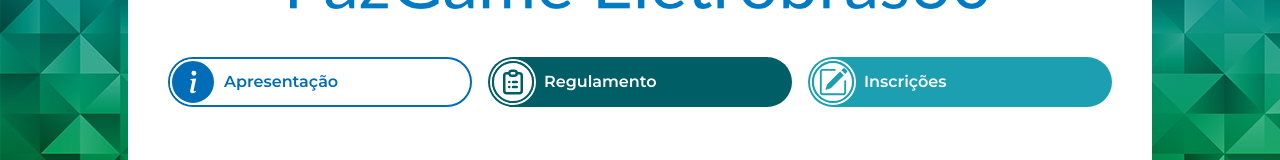
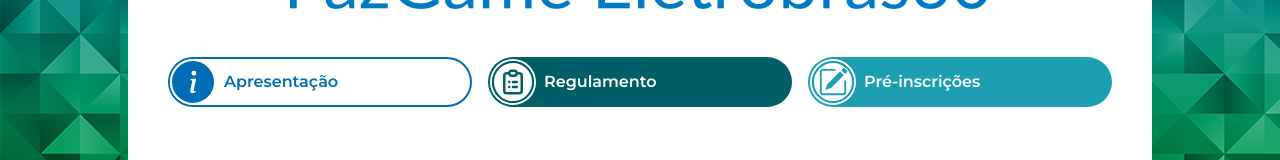
Before and after one commit to dsoaress/desafio, a Next.js app: page / in a window 1280 px wide. Shown: the part 207-367 px from the top of the page. Built offline with nearby package versions, Linux system fonts and the light colour scheme; no server answers; what supertokens-auth-react would draw is missing.

Commit message:
change link

```diff
--- a/_data/footer.ts
+++ b/_data/footer.ts
@@ -34,8 +34,8 @@
         isActive: true
       },
       {
-        title: 'Inscrições',
-        url: '/inscricoes',
+        title: 'Pré-inscrições',
+        url: '/pre-inscricoes',
         isActive: true
       },
       {
--- a/_data/nav.ts
+++ b/_data/nav.ts
@@ -18,8 +18,8 @@
     color: '#005e67'
   },
   {
-    title: 'Inscrições',
-    url: '/inscricoes',
+    title: 'Pré-inscrições',
+    url: '/pre-inscricoes',
     icon: 'BsPencilSquare',
     color: '#1ca0b1'
   }
```
Also changed, not shown: src/pages/pre-inscricoes.tsx (renamed from src/pages/inscricoes.tsx).
